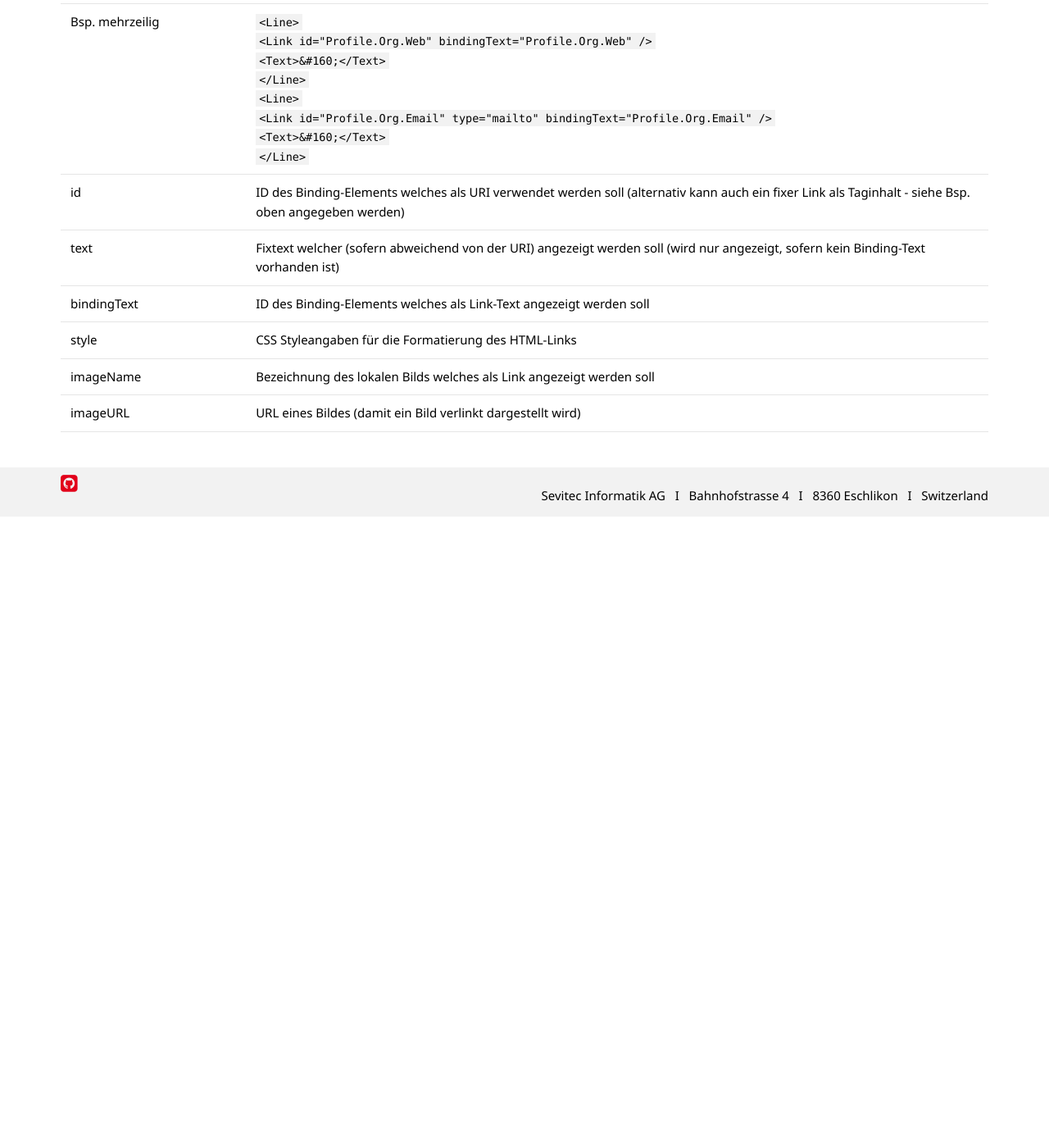
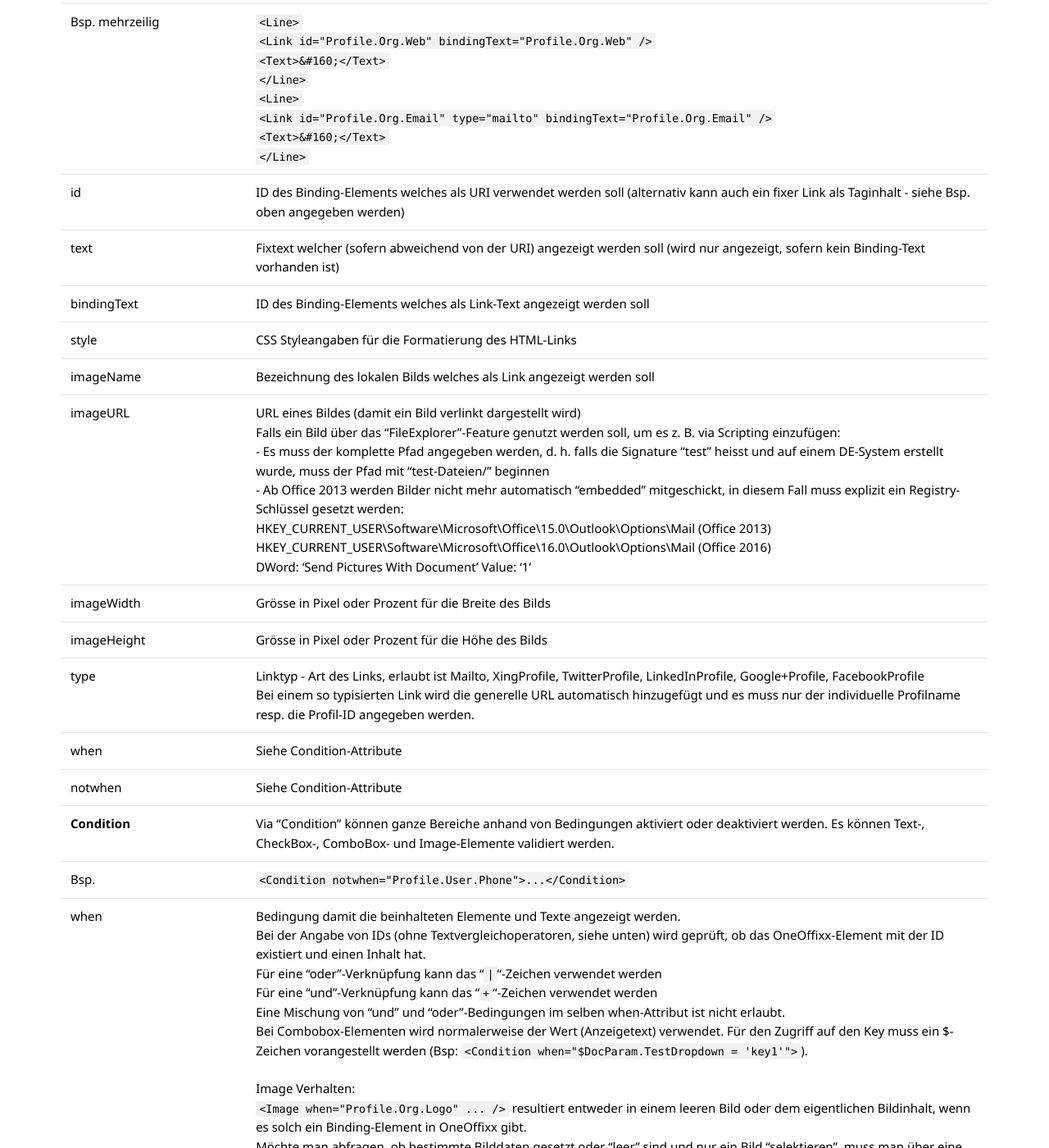
Before and after one commit to primesoft-group/oneoffixx-docs, a Jekyll site: the page built from _pages/docfunc/de/df-scripts.md, in a window 1280 px wide and 1400 px high, scrolled down 5743 px. Shown: the whole window at 82% size. Built offline with Jekyll 4.4.1, drawn with Linux system fonts in a browser that asks for light colours; nearby versions of some CDN libraries; some web fonts are replaced; before the commit the page ends 6373 px from its top, so only the background shows below that; some of the changed text lies outside the part shown.

Commit message:
content complete

```diff
--- a/_pages/docfunc/de/df-scripts.md
+++ b/_pages/docfunc/de/df-scripts.md
@@ -144,4 +144,34 @@ text                | Fixtext welcher (sofern abweichend von der URI) angezeigt
 bindingText         | ID des Binding-Elements welches als Link-Text angezeigt werden soll
 style               | CSS Styleangaben für die Formatierung des HTML-Links
 imageName           | Bezeichnung des lokalen Bilds welches als Link angezeigt werden soll
-imageURL            | URL eines Bildes (damit ein Bild verlinkt dargestellt wird)
+imageURL            | URL eines Bildes (damit ein Bild verlinkt dargestellt wird) <br/> Falls ein Bild über das "FileExplorer"-Feature genutzt werden soll, um es z. B. via Scripting einzufügen: <br/> - Es muss der komplette Pfad angegeben werden, d. h. falls die Signature "test" heisst und auf einem DE-System erstellt wurde, muss der Pfad mit "test-Dateien/" beginnen <br/> - Ab Office 2013 werden Bilder nicht mehr automatisch "embedded" mitgeschickt, in diesem Fall muss explizit ein Registry-Schlüssel gesetzt werden: <br/> HKEY_CURRENT_USER\Software\Microsoft\Office\15.0\Outlook\Options\Mail (Office 2013) <br/> HKEY_CURRENT_USER\Software\Microsoft\Office\16.0\Outlook\Options\Mail (Office 2016) <br/> DWord: 'Send Pictures With Document' Value: '1'
+imageWidth          | Grösse in Pixel oder Prozent für die Breite des Bilds
+imageHeight         | Grösse in Pixel oder Prozent für die Höhe des Bilds
+type                | Linktyp - Art des Links, erlaubt ist Mailto, XingProfile, TwitterProfile, LinkedInProfile, Google+Profile, FacebookProfile <br/> Bei einem so typisierten Link wird die generelle URL automatisch hinzugefügt und es muss nur der individuelle Profilname resp. die Profil-ID angegeben werden.
+when                | Siehe Condition-Attribute
+notwhen             | Siehe Condition-Attribute
+__Condition__       | Via "Condition" können ganze Bereiche anhand von Bedingungen aktiviert oder deaktiviert werden. Es können Text-, CheckBox-, ComboBox- und Image-Elemente validiert werden.
+Bsp.                | `<Condition notwhen="Profile.User.Phone">...</Condition>`
+when                | Bedingung damit die beinhalteten Elemente und Texte angezeigt werden. <br/> Bei der Angabe von IDs (ohne Textvergleichoperatoren, siehe unten) wird geprüft, ob das OneOffixx-Element mit der ID existiert und einen Inhalt hat. <br/> Für eine "oder"-Verknüpfung kann das "`|`"-Zeichen verwendet werden <br/> Für eine "und"-Verknüpfung kann das "`+`"-Zeichen verwendet werden <br/> Eine Mischung von "und" und "oder"-Bedingungen im selben when-Attribut ist nicht erlaubt. <br/> Bei Combobox-Elementen wird normalerweise der Wert (Anzeigetext) verwendet. Für den Zugriff auf den Key muss ein $-Zeichen vorangestellt werden (Bsp: `<Condition when="$DocParam.TestDropdown = 'key1'">`). <br/> <br/> Image Verhalten: <br/> `<Image when="Profile.Org.Logo" ... />` resultiert entweder in einem leeren Bild oder dem eigentlichen Bildinhalt, wenn es solch ein Binding-Element in OneOffixx gibt. <br/> Möchte man abfragen, ob bestimmte Bilddaten gesetzt oder "leer" sind und nur ein Bild "selektieren", muss man über eine direkte Condition gehen: <br/> `<CustomDataNode id="SelectImage">` <br/> `<Condition when="Profile.User.Sign">` <br/> `<Image id="Profile.User.Sign" />` <br/> `</Condition>` <br/> `<Condition when="Signer_0.Org.Logo">` <br/> `<Image id="Signer_0.Org.Logo" />` <br/> `</Condition>` <br/> `<Condition when="Signer_1.Org.Logo">` <br/> `<Image id="Signer_1.Org.Logo" />` <br/> `</Condition>` <br/> `</CustomDataNode>` <br/>
+notwhen             | Analog dem when-Attribut, jedoch invertiert.
+__Textvergleichoperatoren__ | In einem when- oder notwhen-Attribut können auch Vergleichsoperatoren verwendet werden, wobei Fixtexte in einfachen Anführungszeichen (') stehen müssen:
+Bsp.                | `<Condition notwhen="Profile.User.Phone contains '044'"></Condition>` <br/>
+"="                 | Der Inhalt wird 1:1 verglichen
+"~"                 | Der Inhalt wird ohne Berücksichtigung von Gross-/Kleinschreibung und Leerzeichen verglichen
+"contains"          | Prüfung ob der Inhalt eine bestimmte Zeichenkette enthält (an beliebiger Position)
+"startsWith"        | Prüfung ob der Inhalt mit bestimmten Zeichen beginnt
+"length"            | Vergleich der Anzahl Zeichen
+"lengthBiggerThan"  | Prüfung ob die Zeichenanzahl grösser ist
+"lengthLowerThan"   | Prüfung ob die Zeichenanzahl kleiner ist
+__List__            | Via "List" kann eine dynamische Liste von Elementen ausgegeben werden. Dies kommt primär für die Anzeige einer Empfängerliste (z. B. in einem Protokoll, ...) zur Anwendung. Innerhalb einer Liste können wieder "Line", "Element" und "Condition" verwendet werden. Die Adressierung der IDs wird nun relativ gemacht (bspw. Person.FirstName anstelle von Contact.Recipient.Selected.Person.FirstName).
+Bsp.                | `<List type="Recipient" separator="," filter="An">`
+type                | Der Listentyp definiert die gewünschte Liste. Zur Zeit steht nur "Recipient" zur Verfügung.
+separator           | Text welcher immer zwischen den einzelnen Einträgen angezeigt wird
+filter              | Es gibt unterschiedliche Filterkriterien. Bspw. sofern nur alle "An" Empfänger angezeigt werden sollen, kann dies mit filter="An" geregelt werden
+includeSelected     | Bestimmt ob der aktuell selektierte Kontakt auch in der Liste angezeigt wird oder nicht (Standard: true)
+__Snippet__         | Via "Snippet" können Textbausteine aus OneOffixx verwendet oder fixe Inhalte abgefüllt werden.
+Bsp.                | `<Snippet id="b353eb86-ac5a-4db4-99bc-1847e31793bb" />` <br/> `<Snippet><![CDATA[Demotext]]></Snippet>` <br/> `<Snippet type="html"><![CDATA[<h1>Titel 1</h1>]]></Snippet>`
+id                  | ID des Textbausteins welcher in die entsprechende Textmarke (siehe auch Attribut bookmarkname bei CustomDataNode) eingefügt werden soll
+type                | "Text" oder "Html" für einen fixen Inhalt, wobei der Inhalt innhalb eines CDATA-Tags innerhalb des Snippet-Tags folgt
+when                | Siehe Condition-Attribute
+notwhen             | Siehe Condition-Attribute
```
